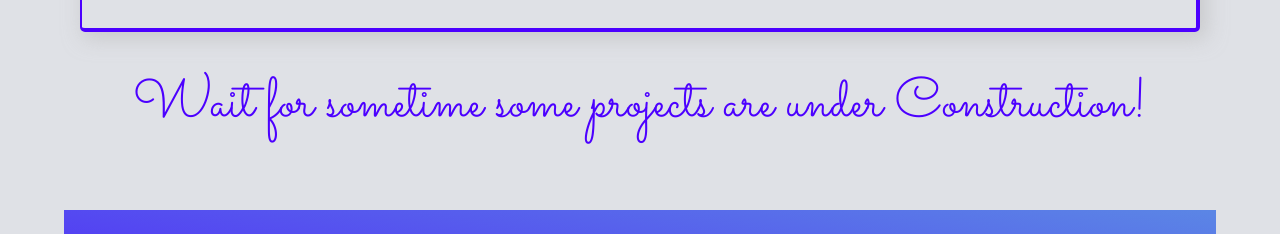
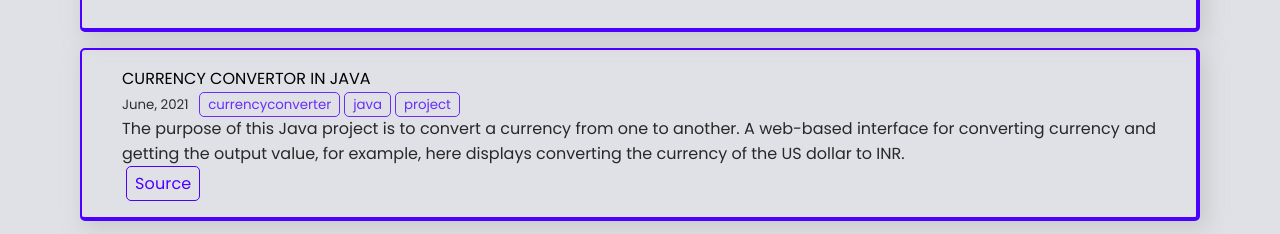
Before and after one commit to adityaashinde/portfolio, a plain HTML site: page projects.html in a window 1280 px wide. Shown: the part 529-763 px from the top of the page. Drawn offline with nearby package versions, Linux system fonts and the light colour scheme.

Commit message:
Update projects.html

```diff
--- a/projects.html
+++ b/projects.html
@@ -120,6 +120,33 @@
 </div>
 
 
+<div class="wrapper">
+  <!-- <div class="image">
+    <img src="./img/portfolio.png" alt="Portfolio" />
+  </div> -->
+
+  <div class="project-text">
+    <div class="name">CURRENCY CONVERTOR IN JAVA</div>
+    <small
+      >June, 2021 &nbsp; <span class="mark">currencyconverter</span
+      ><span class="mark">java</span
+      ><span class="mark">project</span></small
+    >
+
+    <div class="details">
+      The purpose of this Java project is to convert a currency from one to another.
+      A web-based interface for converting currency and getting the output value, for example, here displays converting the currency of the US dollar to INR.
+    </div>
+    <div class="button-div">
+
+      <a href="https://github.com/adityaashinde/LGMVIP-Java/tree/main/Currency%20Converter%20-%20Task_01" target="_blank"
+        ><button class="github">Source</button></a
+      >
+    </div>
+  </div>
+</div>
+
+
  <!--
 <div class="wrapper">
  <div class="image">
```
